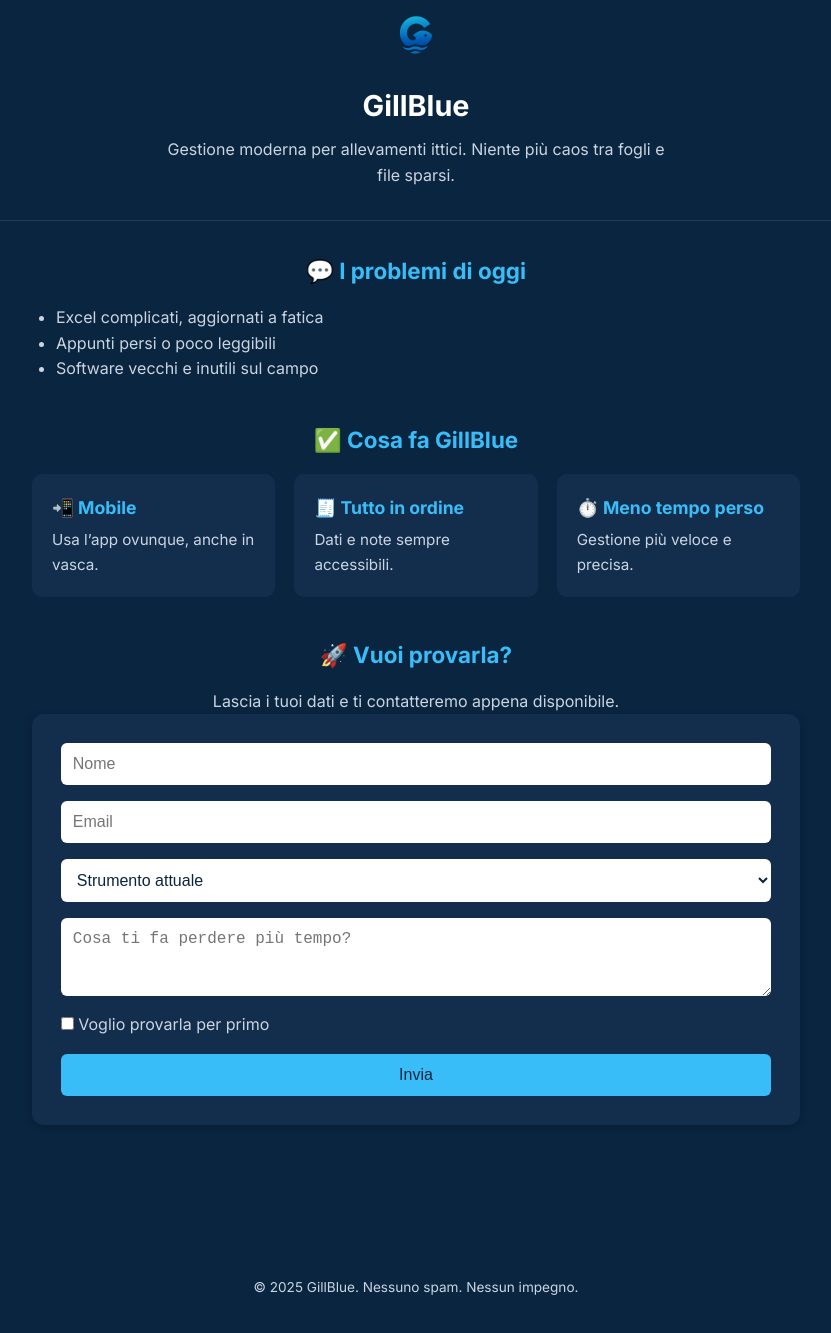
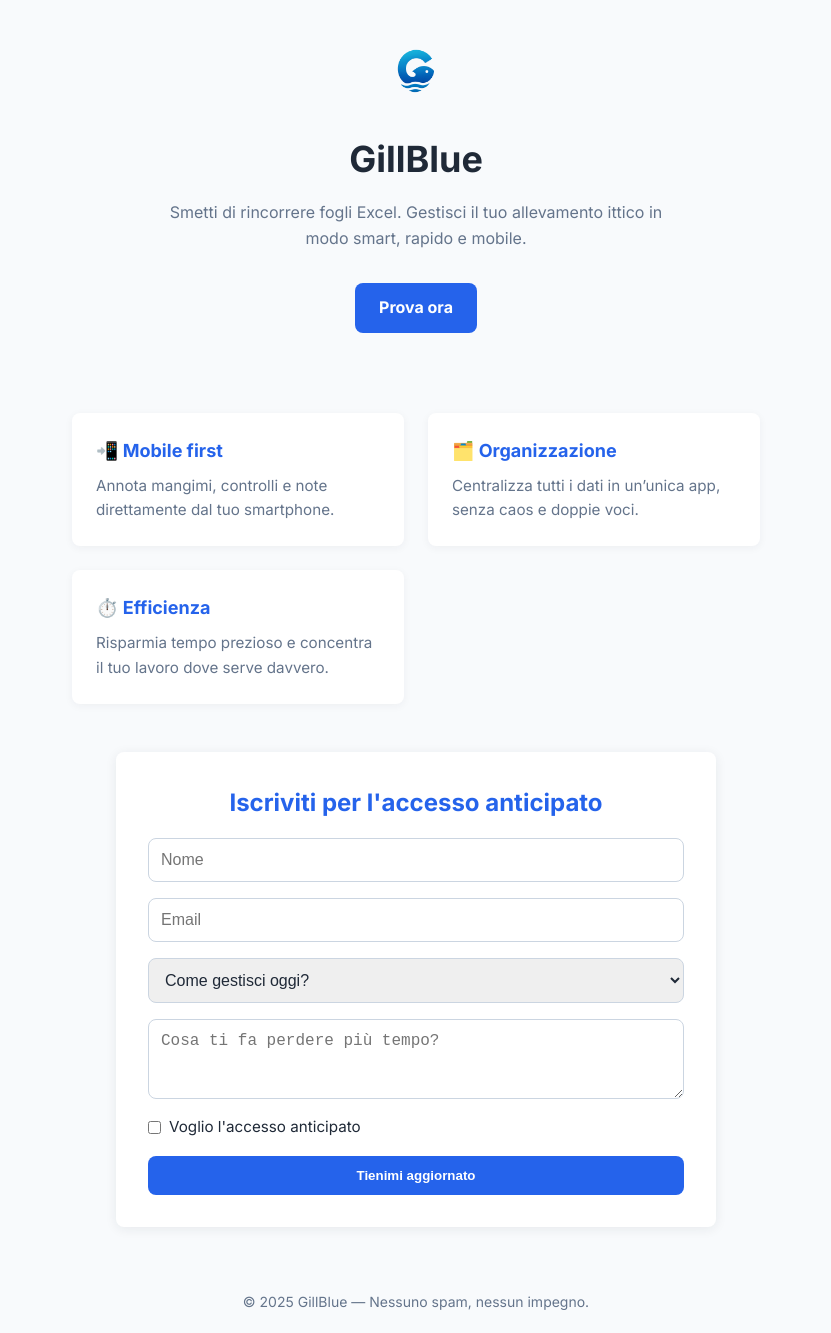
Before and after one commit to gillblue-dev/gillblue-landing, a plain HTML site: page index.html in a window 1280 px wide. Shown: the part 29-1362 px from the top of the page, without its empty margins (224-1055 px from the left). Drawn offline with Linux system fonts and the light colour scheme.

Commit message:
Add files via upload

```diff
--- a/index.html
+++ b/index.html
@@ -1,196 +1,177 @@
 <!DOCTYPE html>
 <html lang="it">
 <head>
-  <meta charset="UTF-8">
-  <meta name="viewport" content="width=device-width, initial-scale=1.0">
+  <meta charset="UTF-8" />
+  <meta name="viewport" content="width=device-width, initial-scale=1.0" />
   <title>GillBlue</title>
-  <link rel="icon" type="image/png" href="favicon.png">
   <link href="https://fonts.googleapis.com/css2?family=Inter:wght@400;700&display=swap" rel="stylesheet">
   <style>
     :root {
-      --bg-dark: #0a2540;
-      --bg-light: #132d4d;
-      --accent: #38bdf8;
-      --text: #ffffff;
-      --text-muted: #cbd5e1;
+      --primary: #2563EB;
+      --accent: #3B82F6;
+      --bg: #F8FAFC;
+      --text: #1F2937;
+      --muted: #64748B;
+      --radius: 8px;
     }
-    * {
-      box-sizing: border-box;
-      margin: 0;
-      padding: 0;
-    }
+    * { margin: 0; padding: 0; box-sizing: border-box; }
     body {
       font-family: 'Inter', sans-serif;
-      background: var(--bg-dark);
+      background: var(--bg);
       color: var(--text);
       line-height: 1.6;
     }
+    a { color: var(--primary); text-decoration: none; }
     header {
-      background: var(--bg-dark);
-      padding: 2rem;
-      display: flex;
-      flex-direction: column;
-      align-items: center;
-      border-bottom: 1px solid rgba(255, 255, 255, 0.1);
+      text-align: center;
+      padding: 4rem 1rem 2rem;
     }
-    header img.logo {
-      width: 64px;
-      height: auto;
-      margin-bottom: 1rem;
-    }
+    header img { width: 72px; height: auto; margin-bottom: 1rem; }
     header h1 {
-      font-size: 1.8rem;
-      margin-bottom: 0.5rem;
+      font-size: 2.25rem;
+      font-weight: 700;
+      margin-bottom: 0.75rem;
     }
     header p {
       font-size: 1rem;
-      color: var(--text-muted);
-      max-width: 520px;
-      text-align: center;
+      color: var(--muted);
+      max-width: 540px;
+      margin: auto;
     }
-    .container {
-      max-width: 800px;
-      margin: auto;
-      padding: 2rem 1rem;
+    .btn-primary {
+      display: inline-block;
+      margin-top: 2rem;
+      padding: 0.75rem 1.5rem;
+      background: var(--primary);
+      color: #fff;
+      border-radius: var(--radius);
+      font-weight: 600;
+      transition: background 0.3s;
     }
-    .section {
-      margin-bottom: 2.5rem;
-    }
-    .section h2 {
-      font-size: 1.4rem;
-      margin-bottom: 1rem;
-      color: var(--accent);
-      text-align: center;
-    }
-    .section ul {
-      list-style: disc;
-      padding-left: 1.5rem;
-      color: var(--text-muted);
-    }
-    .card-grid {
+    .btn-primary:hover { background: var(--accent); }
+    section.features {
       display: grid;
       grid-template-columns: repeat(auto-fit, minmax(240px, 1fr));
-      gap: 1.2rem;
+      gap: 1.5rem;
+      max-width: 720px;
+      margin: 3rem auto;
+      padding: 0 1rem;
     }
-    .card {
-      background: var(--bg-light);
-      padding: 1.25rem;
-      border-radius: 10px;
-      transition: background 0.2s ease;
+    .feature {
+      background: #fff;
+      border-radius: var(--radius);
+      padding: 1.5rem;
+      box-shadow: 0 2px 8px rgba(31,41,55,0.05);
+      transition: transform 0.2s;
     }
-    .card h3 {
-      font-size: 1.1rem;
-      margin-bottom: 0.4rem;
-      color: var(--accent);
+    .feature:hover { transform: translateY(-4px); }
+    .feature h3 {
+      font-size: 1.125rem;
+      margin-bottom: 0.5rem;
+      color: var(--primary);
     }
-    .card p {
-      font-size: 0.95rem;
-      color: var(--text-muted);
+    .feature p { color: var(--muted); font-size: 0.95rem; }
+    section.form-section {
+      background: #fff;
+      max-width: 600px;
+      margin: 0 auto 4rem;
+      padding: 2rem;
+      border-radius: var(--radius);
+      box-shadow: 0 2px 12px rgba(31,41,55,0.08);
+    }
+    section.form-section h2 {
+      text-align: center;
+      font-size: 1.5rem;
+      margin-bottom: 1rem;
+      color: var(--primary);
     }
     form {
-      background: var(--bg-light);
-      padding: 1.8rem;
-      border-radius: 12px;
-      box-shadow: 0 2px 8px rgba(0,0,0,0.2);
       display: flex;
       flex-direction: column;
       gap: 1rem;
     }
     input, select, textarea {
+      padding: 0.75rem;
+      border: 1px solid #CBD5E1;
+      border-radius: var(--radius);
       font-size: 1rem;
+      color: var(--text);
+    }
+    textarea { resize: vertical; }
+    .checkbox {
+      display: flex;
+      align-items: center;
+      gap: 0.5rem;
+      font-size: 0.95rem;
+      color: var(--text);
+    }
+    button[type="submit"] {
+      background: var(--primary);
+      color: #fff;
       padding: 0.75rem;
       border: none;
-      border-radius: 6px;
-      background: #fff;
-      color: #0a2540;
+      border-radius: var(--radius);
+      font-weight: 600;
+      cursor: pointer;
+      transition: background 0.3s;
     }
-    button {
-      font-size: 1rem;
-      padding: 0.75rem;
-      background: var(--accent);
-      color: var(--bg-dark);
-      border: none;
-      border-radius: 6px;
-      cursor: pointer;
-      transition: background 0.3s ease;
-    }
-    button:hover {
-      background: #0ea5e9;
-    }
+    button[type="submit"]:hover { background: var(--accent); }
     footer {
       text-align: center;
-      font-size: 0.85rem;
-      color: var(--text-muted);
-      margin-top: 3rem;
-      padding: 2rem 1rem;
+      font-size: 0.875rem;
+      color: var(--muted);
+      margin-bottom: 2rem;
     }
   </style>
 </head>
 <body>
   <header>
-    <img src="logo.png" alt="GillBlue logo" class="logo">
+    <img src="logo.png" alt="GillBlue logo">
     <h1>GillBlue</h1>
-    <p>Gestione moderna per allevamenti ittici. Niente più caos tra fogli e file sparsi.</p>
+    <p>Smetti di rincorrere fogli Excel. Gestisci il tuo allevamento ittico in modo smart, rapido e mobile.</p>
+    <a href="#form" class="btn-primary">Prova ora</a>
   </header>
 
-  <div class="container">
-    <section class="section">
-      <h2>💬 I problemi di oggi</h2>
-      <ul>
-        <li>Excel complicati, aggiornati a fatica</li>
-        <li>Appunti persi o poco leggibili</li>
-        <li>Software vecchi e inutili sul campo</li>
-      </ul>
-    </section>
-
-    <section class="section">
-      <h2>✅ Cosa fa GillBlue</h2>
-      <div class="card-grid">
-        <div class="card">
-          <h3>📲 Mobile</h3>
-          <p>Usa l’app ovunque, anche in vasca.</p>
+  <section class="features">
+    <div class="feature">
+      <h3>📲 Mobile first</h3>
+      <p>Annota mangimi, controlli e note direttamente dal tuo smartphone.</p>
     </div>
-        <div class="card">
-          <h3>🧾 Tutto in ordine</h3>
-          <p>Dati e note sempre accessibili.</p>
+    <div class="feature">
+      <h3>🗂️ Organizzazione</h3>
+      <p>Centralizza tutti i dati in un’unica app, senza caos e doppie voci.</p>
     </div>
-        <div class="card">
-          <h3>⏱️ Meno tempo perso</h3>
-          <p>Gestione più veloce e precisa.</p>
-        </div>
+    <div class="feature">
+      <h3>⏱️ Efficienza</h3>
+      <p>Risparmia tempo prezioso e concentra il tuo lavoro dove serve davvero.</p>
     </div>
   </section>
 
-    <section class="section">
-      <h2>🚀 Vuoi provarla?</h2>
-      <p style="text-align: center; color: var(--text-muted);">Lascia i tuoi dati e ti contatteremo appena disponibile.</p>
-
+  <section id="form" class="form-section">
+    <h2>Iscriviti per l'accesso anticipato</h2>
     <form action="https://formsubmit.co/team@gillblue.com" method="POST">
       <input type="hidden" name="_captcha" value="false">
       <input type="hidden" name="_next" value="https://get.gillblue.com/thank-you.html">
 
       <input type="text" name="name" placeholder="Nome" required>
       <input type="email" name="email" placeholder="Email" required>
-
       <select name="tool" required>
-          <option value="">Strumento attuale</option>
+        <option value="">Come gestisci oggi?</option>
         <option value="excel">Excel</option>
         <option value="paper">Carta</option>
         <option value="software">Software</option>
         <option value="other">Altro</option>
       </select>
-
       <textarea name="painpoint" rows="3" placeholder="Cosa ti fa perdere più tempo?"></textarea>
-
-        <label style="color: var(--text-muted);"><input type="checkbox" name="early-access"> Voglio provarla per primo</label>
-
-        <button type="submit">Invia</button>
+      <label class="checkbox">
+        <input type="checkbox" name="early-access"> Voglio l'accesso anticipato
+      </label>
+      <button type="submit">Tienimi aggiornato</button>
     </form>
   </section>
-  </div>
 
   <footer>
-    &copy; 2025 GillBlue. Nessuno spam. Nessun impegno.
+    &copy; 2025 GillBlue — Nessuno spam, nessun impegno.
   </footer>
 </body>
 </html>
```
Lines whose indentation alone changed are shown as unchanged.
